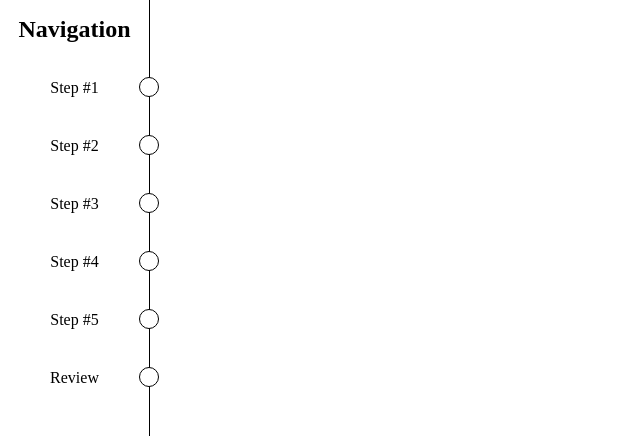
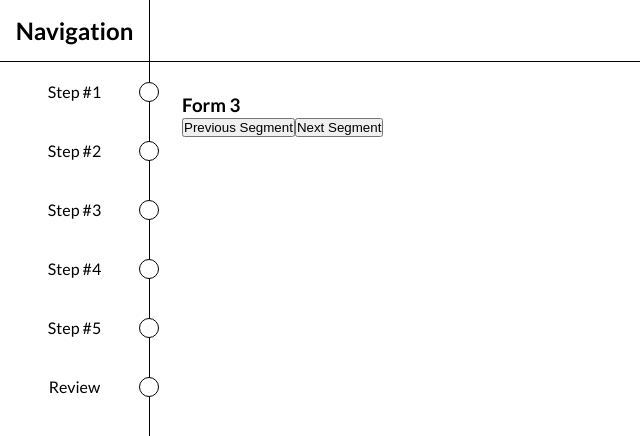
Before and after one commit to philosophy-flow/react-multi-step, a React (Create React App) app: page /3 in a window 1280 px wide. Shown: the top 436 px of the page, without its empty margins (0-640 px from the left). Built offline with nearby package versions, Linux system fonts and the light colour scheme; the HTML template or start-up script is replaced by a standard one.

Commit message:
adding router skeleton

```diff
--- a/src/App.js
+++ b/src/App.js
@@ -1,9 +1,11 @@
 import Sidebar from "./Sidebar/Sidebar";
+import FormContainer from "./FormContainer/FormContainer";
 
 function App() {
   return (
     <div className="App">
       <Sidebar />
+      <FormContainer />
     </div>
   );
 }
--- /dev/null
+++ b/src/FormContainer/FormContainer.css
@@ -0,0 +1,13 @@
+.FormContainer {
+  margin-left: var(--sidebar-width);
+  min-height: 100vh;
+}
+
+.buffer {
+  border-bottom: 1px solid black;
+  height: 62px;
+}
+
+.content {
+  padding: 2rem;
+}
--- /dev/null
+++ b/src/FormContainer/FormContainer.js
@@ -0,0 +1,14 @@
+import "./FormContainer.css";
+import React from "react";
+import FormRouter from "../Forms/FormRouter";
+
+export default function FormContainer() {
+  return (
+    <div className="FormContainer">
+      <div className="buffer"></div>
+      <div className="content">
+        <FormRouter />
+      </div>
+    </div>
+  );
+}
--- /dev/null
+++ b/src/Forms/Form1.js
@@ -0,0 +1,13 @@
+import React from "react";
+import { Link } from "react-router-dom";
+
+export default function Form1() {
+  return (
+    <div>
+      <h3>Form 1</h3>
+      <Link to="/2">
+        <button>Next Segment</button>
+      </Link>
+    </div>
+  );
+}
--- /dev/null
+++ b/src/Forms/Form2.js
@@ -0,0 +1,16 @@
+import React from "react";
+import { Link } from "react-router-dom";
+
+export default function Form2() {
+  return (
+    <div>
+      <h3>Form 2</h3>
+      <Link to="/1">
+        <button>Previous Segment</button>
+      </Link>
+      <Link to="/3">
+        <button>Next Segment</button>
+      </Link>
+    </div>
+  );
+}
--- /dev/null
+++ b/src/Forms/Form3.js
@@ -0,0 +1,18 @@
+import React from "react";
+import { Link } from "react-router-dom";
+
+export default function Form3() {
+  return (
+    <div>
+      <div>
+        <h3>Form 3</h3>
+        <Link to="/2">
+          <button>Previous Segment</button>
+        </Link>
+        <Link to="/review">
+          <button>Next Segment</button>
+        </Link>
+      </div>
+    </div>
+  );
+}
--- /dev/null
+++ b/src/Forms/FormRouter.js
@@ -0,0 +1,28 @@
+import React from "react";
+import { BrowserRouter as Router, Switch, Route } from "react-router-dom";
+
+import Form1 from "./Form1";
+import Form2 from "./Form2";
+import Form3 from "./Form3";
+import Review from "./Review";
+
+export default function FormRouter() {
+  return (
+    <Router>
+      <Switch>
+        <Route path="/1">
+          <Form1 />
+        </Route>
+        <Route path="/2">
+          <Form2 />
+        </Route>
+        <Route path="/3">
+          <Form3 />
+        </Route>
+        <Route path="/review">
+          <Review />
+        </Route>
+      </Switch>
+    </Router>
+  );
+}
--- /dev/null
+++ b/src/Forms/Review.js
@@ -0,0 +1,16 @@
+import React from "react";
+import { Link } from "react-router-dom";
+
+export default function Review() {
+  return (
+    <div>
+      <h3>Review</h3>
+      <Link to="/3">
+        <button>Previous Segment</button>
+      </Link>
+      <Link to="/review">
+        <button>Submit</button>
+      </Link>
+    </div>
+  );
+}
--- a/src/Sidebar/Sidebar.css
+++ b/src/Sidebar/Sidebar.css
@@ -2,12 +2,13 @@
   border-right: 1px solid black;
   position: fixed;
   height: 100%;
-  width: 150px;
+  width: var(--sidebar-width);
   text-align: center;
 }
 
 .Sidebar h2 {
-  margin: 1rem 0;
+  padding: 1rem 0;
+  border-bottom: 1px solid black;
 }
 
 .form-step {
@@ -25,6 +26,6 @@
 
   position: absolute;
   right: -10px;
-  top: 18px;
+  top: 20px;
   background-color: #fff;
 }
--- a/src/index.css
+++ b/src/index.css
@@ -1,15 +1,21 @@
+@import url("https://fonts.googleapis.com/css2?family=Lato:wght@300;400;700&display=swap");
+
 * {
   box-sizing: border-box;
   margin: 0;
   padding: 0;
 }
 
+:root {
+  --sidebar-width: 150px;
+}
+
 body {
   margin: 0;
   min-height: 100vh;
+  font-family: "Lato", sans-serif;
 }
 
 .App {
   min-height: 100vh;
-  /* border: 2px solid green; */
 }
```
